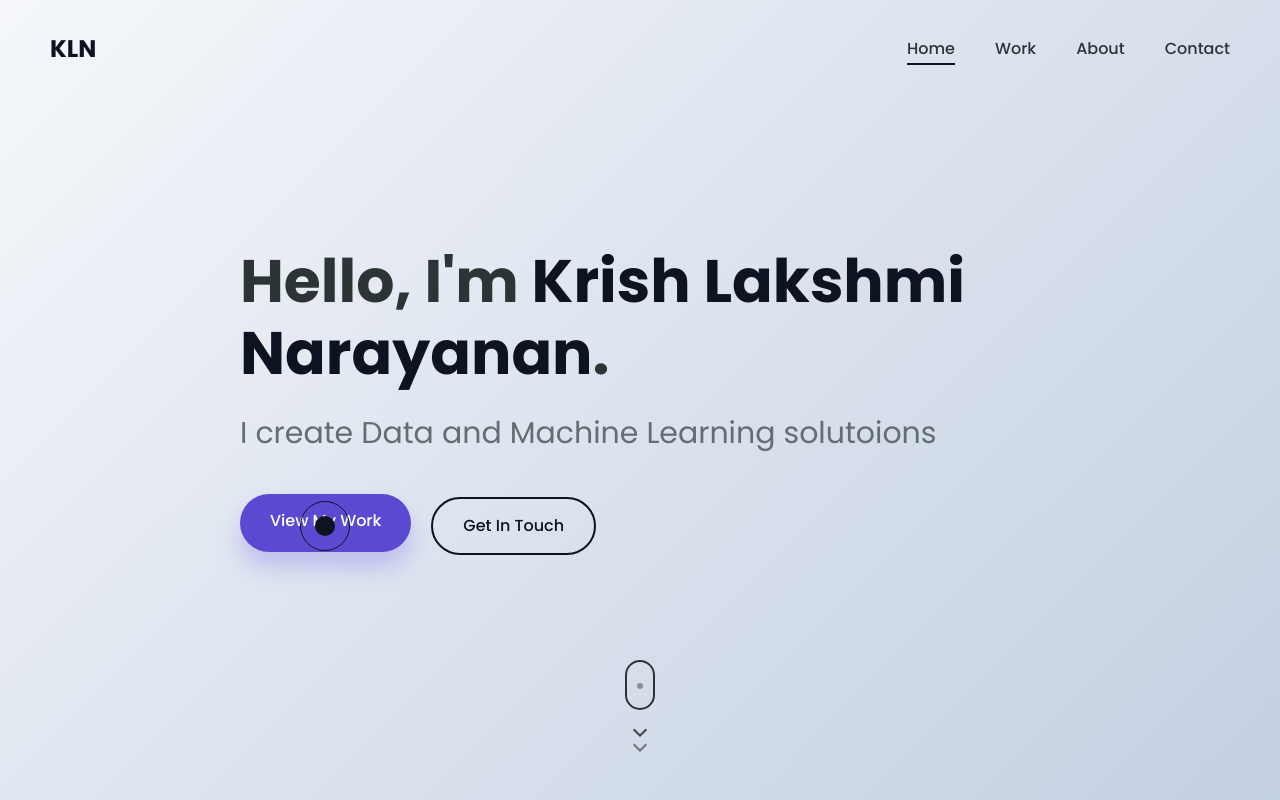
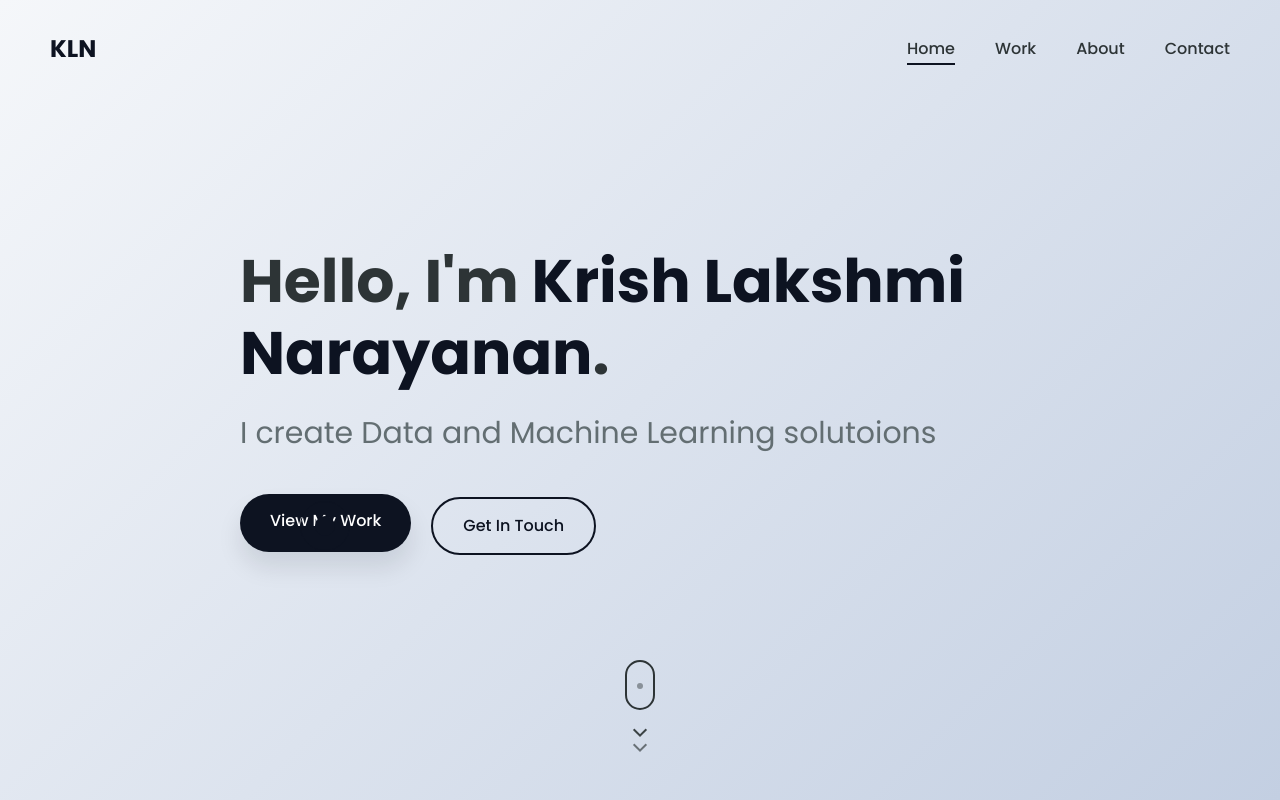
Before and after one commit to krishnara1201/krishnara1201.github.io, a plain HTML site: page index.html in a window 1280 px wide. In both pictures the pointer is over the link "View My Work". Shown: the top 800 px of the page. Drawn offline with Linux system fonts and the light colour scheme.

Commit message:
Updating Colours

```diff
--- a/styles.css
+++ b/styles.css
@@ -66,13 +66,13 @@ section {
 .primary-btn {
     background: var(--primary-color);
     color: white;
-    box-shadow: 0 10px 20px rgba(108, 92, 231, 0.2);
+    box-shadow: 0 10px 20px rgba(13, 19, 33, 0.1);
 }
 
 .primary-btn:hover {
-    background: #5a4ad1;
+    background: var(--primary-color);
     transform: translateY(-3px);
-    box-shadow: 0 15px 25px rgba(108, 92, 231, 0.3);
+    box-shadow: 0 15px 25px rgba(13, 19, 33, 0.1);
 }
 
 .secondary-btn {
@@ -430,7 +430,7 @@ nav ul li a.active:after {
 }
 
 .project-link:hover {
-    color: #5a4ad1;
+    color: var(--primary-color);
 }
 
 .project-link:hover i {
@@ -588,7 +588,7 @@ nav ul li a.active:after {
 .form-group textarea:focus {
     outline: none;
     border-color: var(--primary-color);
-    box-shadow: 0 0 0 3px rgba(108, 92, 231, 0.2);
+    box-shadow: 0 0 0 3px rgba(13, 19, 33, 0.1);
 }
 
 /* Footer */
```
